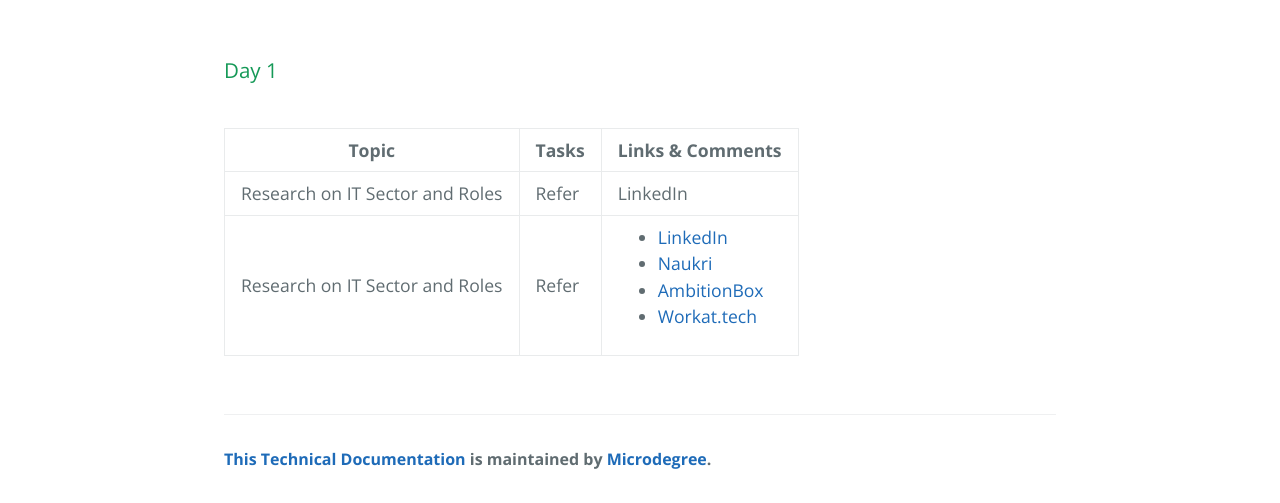
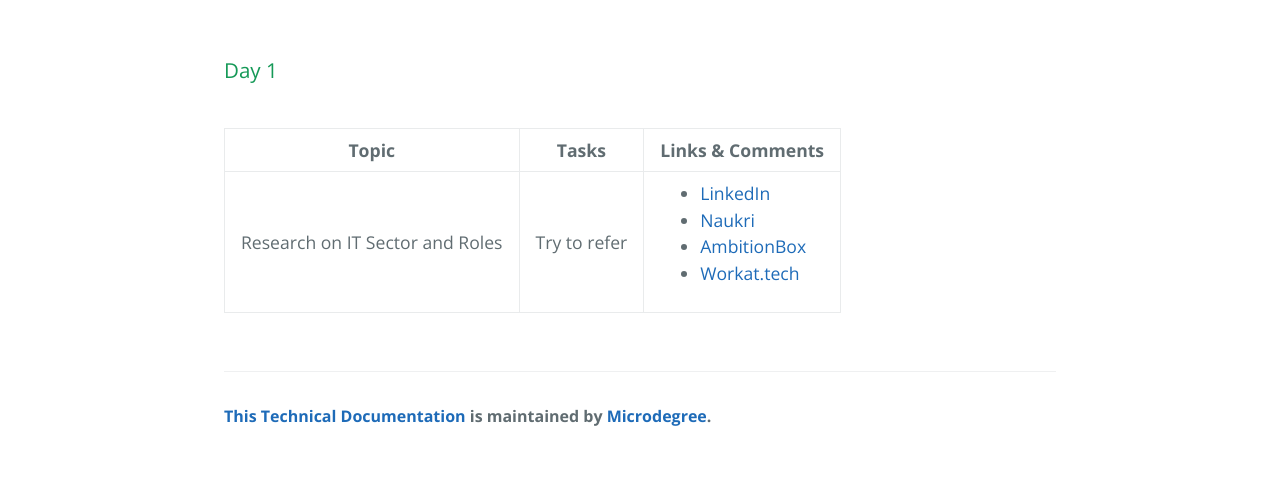
Before and after one commit to microdegree/workfromhome, a website: page homework1.html in a window 1280 px wide. Shown: the part 487-990 px from the top of the page. After the commit the page ends 947 px from the top, so only its background shows below. Drawn offline with nearby package versions, Linux system fonts and the light colour scheme.

Commit message:
first commit

```diff
--- a/homework1.html
+++ b/homework1.html
@@ -28,7 +28,7 @@
     <section class="page-header">
         <h1 class="project-name">Microdegree Tech Docs</h1>
         <h2 class="project-tagline">The best resources at a single place to become a Full Stack Developer</h2>
-        <a href="/" class="btn">Home</a>
+        <a href="index.html" class="btn">Home</a>
 
     </section>
 
@@ -54,13 +54,7 @@
             <tbody>
                 <tr>
                     <td>Research on IT Sector and Roles</td>
-                    <td>Refer
-                    </td>
-                    <td>LinkedIn</td>
-                </tr>
-                <tr>
-                    <td>Research on IT Sector and Roles</td>
-                    <td>Refer</td>
+                    <td>Try to refer</td>
                     <td>
                         <ul class="task-list">
                             <li><a>LinkedIn</a></li>
```
Also changed, not shown: index.html (+1 -1 lines).
